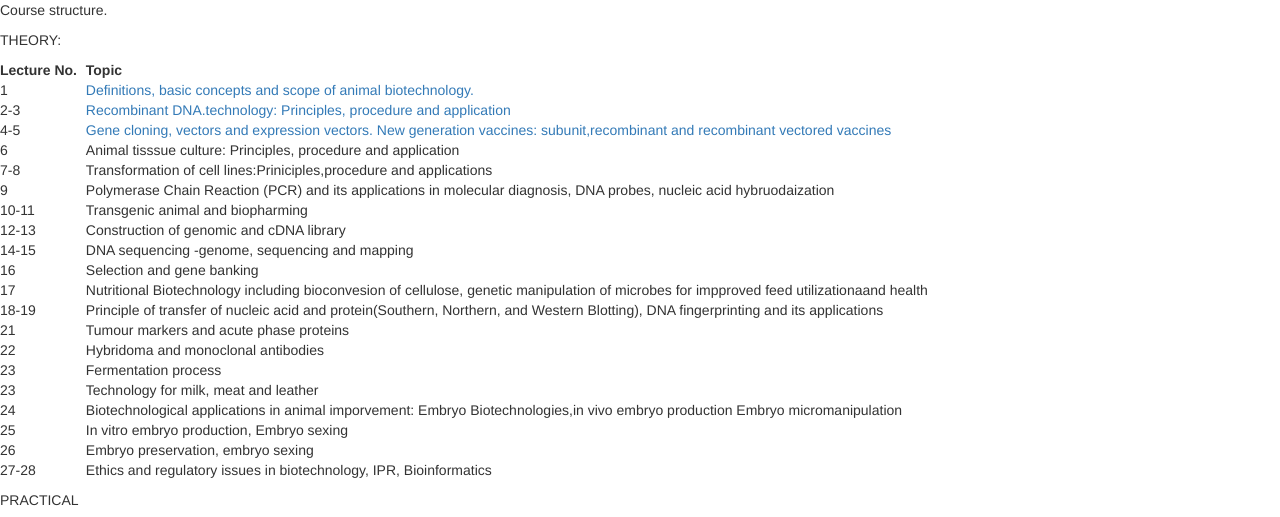
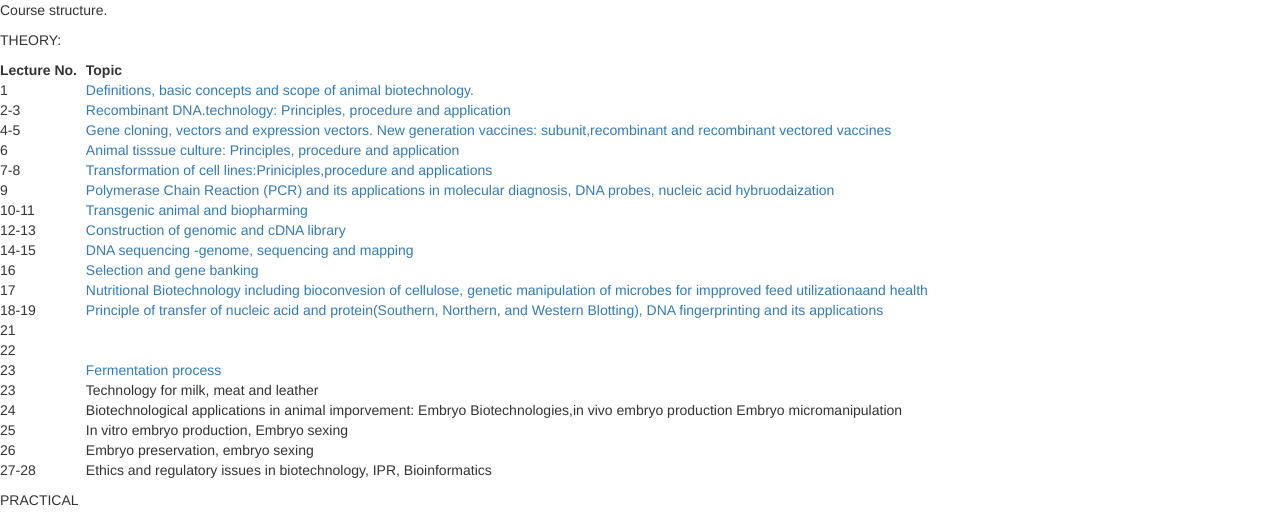
Before and after one commit to satishbty/class, a plain HTML site: page index.html in a window 1280 px wide. Shown: the top 517 px of the page. Drawn offline with nearby package versions, Linux system fonts and the light colour scheme.

Commit message:
added few more chapters

```diff
--- a/index.html
+++ b/index.html
@@ -37,52 +37,52 @@
 
   <tr>
     <td>6</td>
-    <td> Animal tisssue culture: Principles, procedure and application</td>
+    <td> <a href="Animal tissue culture.html">Animal tisssue culture: Principles, procedure and application</td></a>
   </tr>
   <tr>
     <td>7-8</td>
-    <td> Transformation of cell lines:Priniciples,procedure and applications</td>
+    <td><a href="Transformation of cell lines.html"> Transformation of cell lines:Priniciples,procedure and applications</td></a>
   </tr>
   <tr>
     <td>9</td>
-    <td> Polymerase Chain Reaction (PCR) and its applications in molecular diagnosis, DNA probes, nucleic acid hybruodaization</td>
+    <td> <a href="Polymerase Chain Reaction.html"> Polymerase Chain Reaction (PCR) and its applications in molecular diagnosis, DNA probes, nucleic acid hybruodaization</td> </a>
   </tr>
   <tr>
     <td>10-11</td>
-    <td>Transgenic animal and biopharming </td>
+    <td><a href="Transgenic animal.html">Transgenic animal and biopharming </td></a>
   </tr>
   <tr>
     <td>12-13</td>
-    <td> Construction of genomic and cDNA library</td>
+    <td> <a href="Construction of genomic.html">Construction of genomic and cDNA library</td>
   </tr>
   <tr>
     <td>14-15</td>
-    <td> DNA sequencing -genome, sequencing and mapping</td>
+    <td> <a href="DNA Sequencing.html"> DNA sequencing -genome, sequencing and mapping</td></a>
   </tr>
   <tr>
     <td>16</td>
-    <td> Selection and gene banking</td>
+    <td> <a href="Selection.html" >Selection and gene banking</td></a>
   </tr>
   <tr>
     <td>17</td>
-    <td> Nutritional Biotechnology including bioconvesion of cellulose, genetic manipulation of microbes for impproved feed utilizationaand health</td>
+    <td><a href="Nutritional Biotechnology.html"> Nutritional Biotechnology including bioconvesion of cellulose, genetic manipulation of microbes for impproved feed utilizationaand health</td></a>
   </tr>
   <tr>
     <td>18-19</td>
-    <td> Principle of transfer of nucleic acid and protein(Southern, Northern, and Western Blotting),
-    DNA fingerprinting and its applications</td>
+    <td> <a href="Principles of.html">Principle of transfer of nucleic acid and protein(Southern, Northern, and Western Blotting),
+    DNA fingerprinting and its applications</td></a>
   </tr>
   <tr>
     <td>21</td>
-    <td> Tumour markers and acute phase proteins</td>
+    <td><a href="Tumour markers and acute phase proteins.html" Tumour markers and acute phase proteins</td> </a>
   </tr>
   <tr>
     <td>22</td>
-    <td> Hybridoma and monoclonal antibodies</td>
+    <td><a href="Hybridoma and monoclonal antibodies.html" Hybridoma and monoclonal antibodies</td></a>
   </tr>
   <tr>
     <td>23</td>
-    <td> Fermentation process</td>
+    <td> <a href="Fermentation process.html"> Fermentation process</td> </a>
   </tr>
   <tr>
     <td>23</td>
```
Also changed, not shown: Animal tissue culture.html (added, +1 -0 lines), Construction of genomic.html (added, +1 -0 lines), DNA Sequencing.html (added, +1 -0 lines), Fermentation process.html (added, +1 -0 lines), Hybridoma and monoclonal antibodies.html (added, +1 -0 lines), Nutritional Biotechnology.html (added, +1 -0 lines), Polymerase Chain Reaction.html (added, +1 -0 lines), Principles of.html (added, +1 -0 lines), Selection.html (added, +1 -0 lines), Transformation of cell lines.html (added, +1 -0 lines), Transgenic animal.html (added, +1 -0 lines), Tumour markers and acute phase proteins.html (added, +1 -0 lines).
